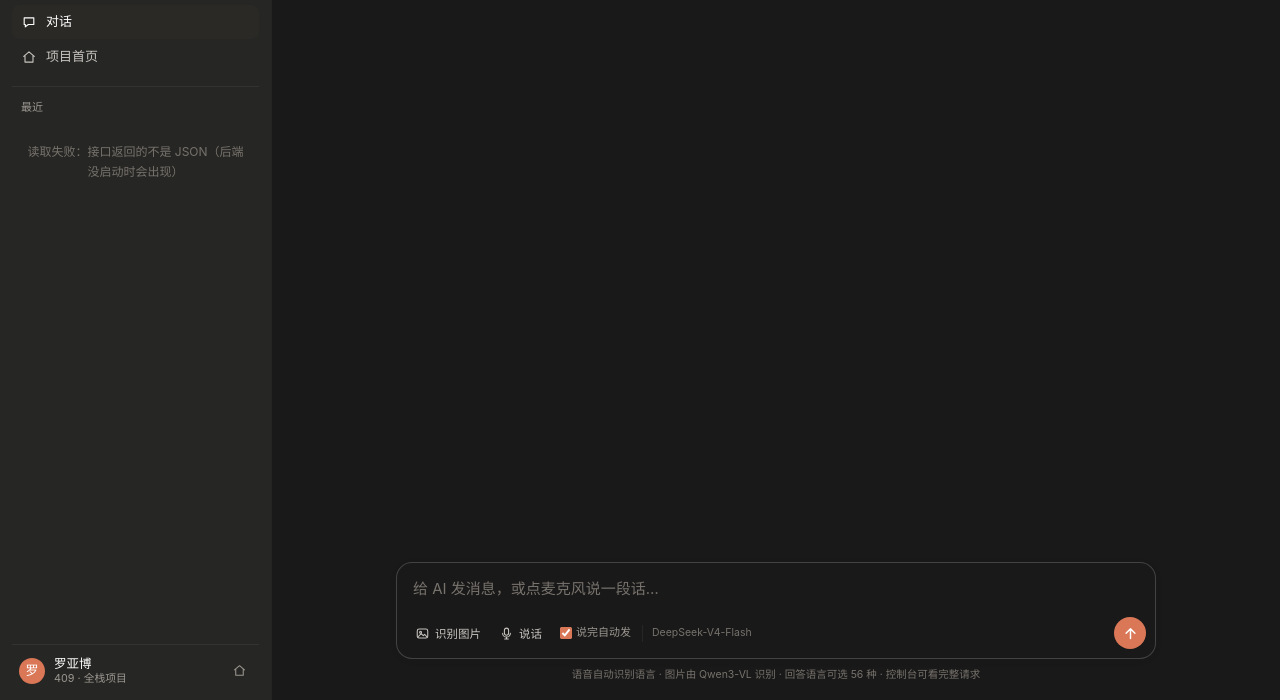
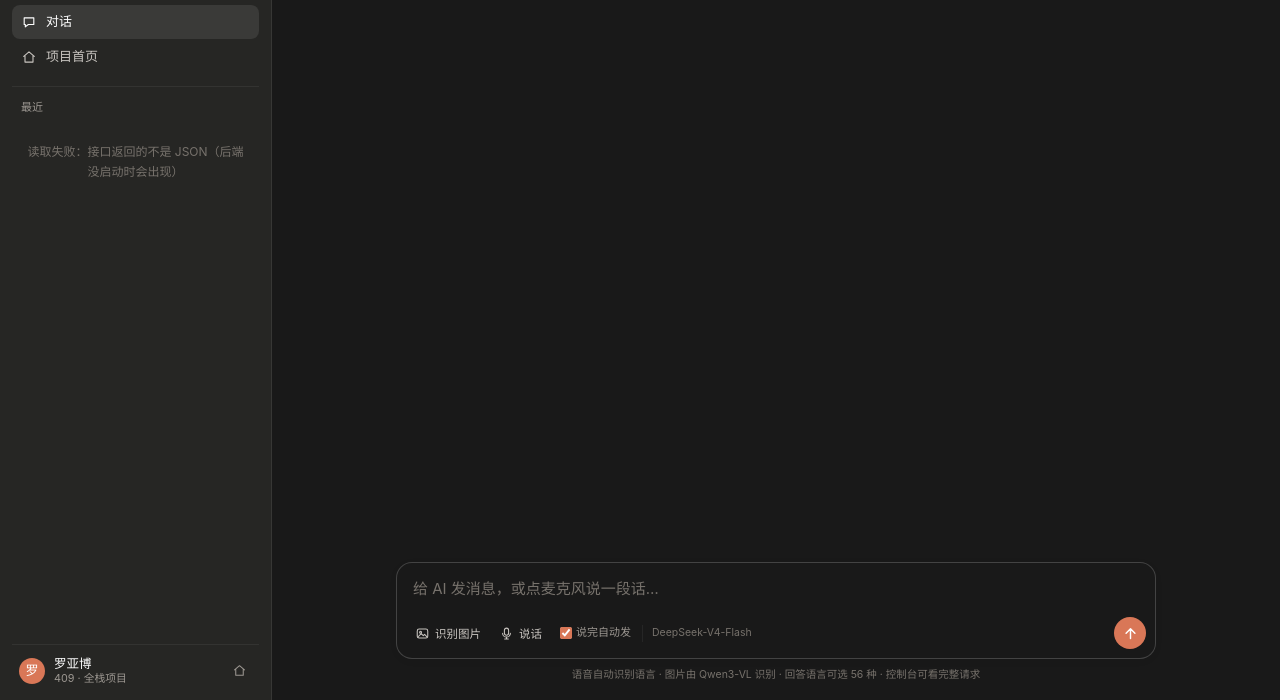
Before and after one commit to llu799529-lang/fullstack-409, a plain HTML site: page frontend/chat.html in a window 1280 px wide. Shown: the part 100-800 px from the top of the page. Drawn offline with Linux system fonts and the dark colour scheme; no server answers.

```diff
--- a/frontend/css/luo_chat.css
+++ b/frontend/css/luo_chat.css
@@ -350,6 +350,26 @@ input {
     inset: 0;
     z-index: 40;
     background: rgba(22, 22, 22, 0.28);
+}
+
+@media (prefers-color-scheme: dark) {
+    .luo_claude_side {
+        border-right-color: rgba(255, 255, 255, 0.08);
+    }
+
+    .luo_side_row:hover,
+    .luo_session:hover {
+        background: rgba(255, 255, 255, 0.06);
+    }
+
+    .luo_side_row.on,
+    .luo_session.on {
+        background: rgba(255, 255, 255, 0.09);
+    }
+
+    .luo_account_link:hover {
+        background: rgba(255, 255, 255, 0.06);
+    }
 }
 
 /* ==================== 主区域 ==================== */
```
Also changed, not shown: README.md.
